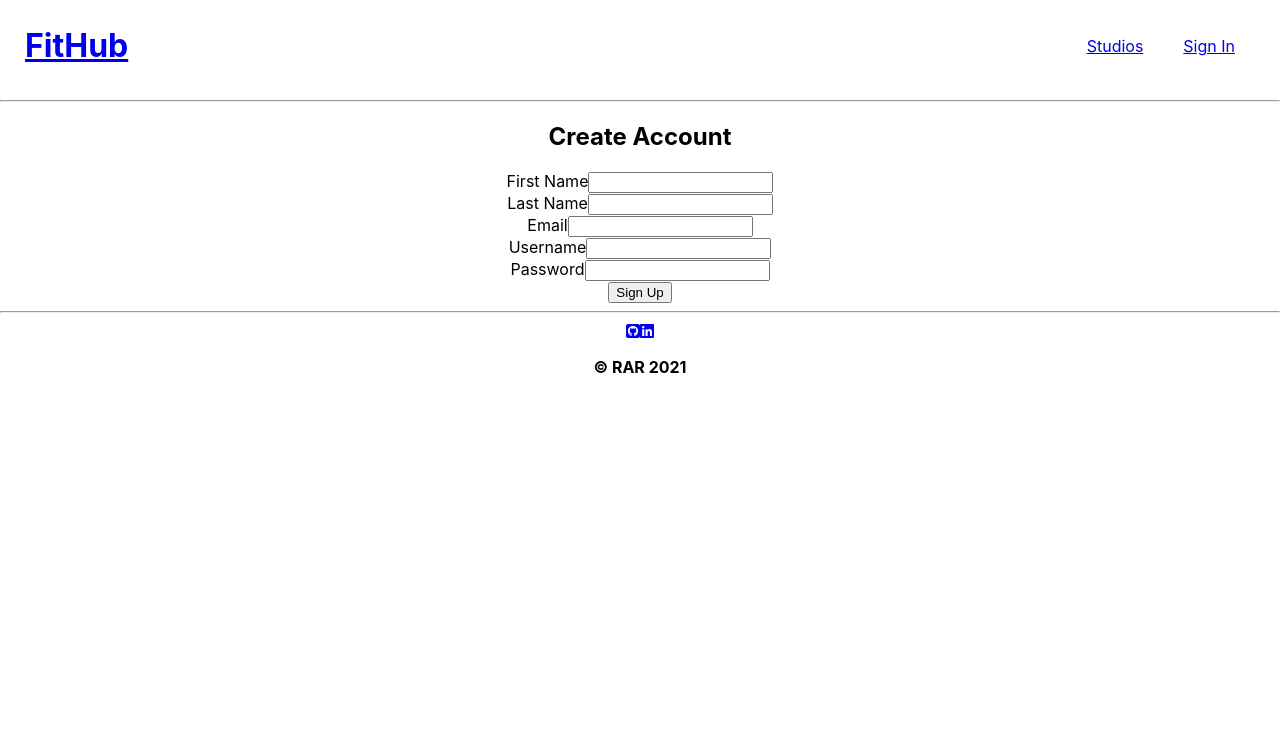
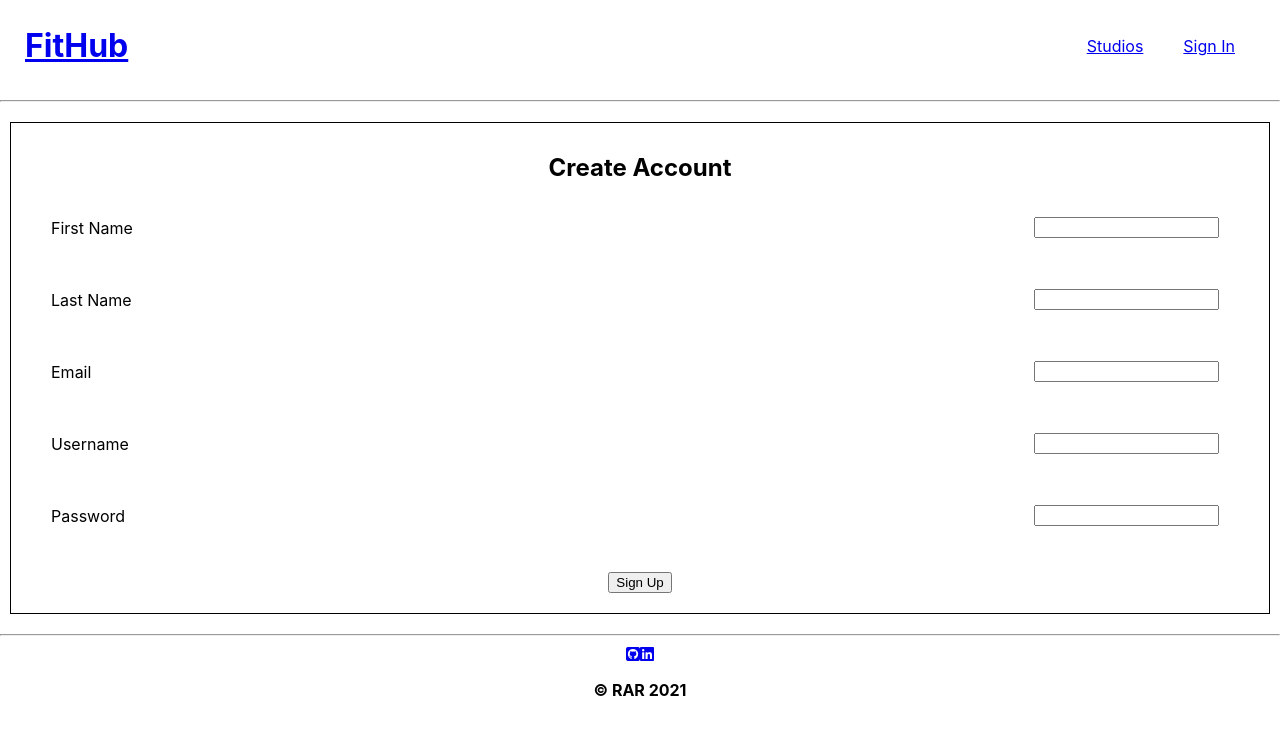
Before and after one commit to rararamberg/fithub, a React (Create React App) app in the folder client/: page /register in a window 1280 px wide. Shown: the top 734 px of the page. Built offline with nearby package versions, Linux system fonts and the light colour scheme; no server answers; sample sign-in values are in the browser's storage.

Commit message:
css styling flex with login and register screen

```diff
--- a/client/src/screens/Login/Login.css
+++ b/client/src/screens/Login/Login.css
@@ -4,9 +4,16 @@
   border: 1px solid black;
 }
 
-.login-div label,
+.login-div label {
+  padding: 0 40px;
+  display: flex;
+  flex-direction: row;
+  justify-content: space-between;
+  align-items: center;
+}
+
 .login-div a {
-  padding: 0 10px;
+  padding: 0 15px;
 }
 
 .login-div input,
--- a/client/src/screens/Login/Login.jsx
+++ b/client/src/screens/Login/Login.jsx
@@ -28,21 +28,25 @@ function Login(props) {
           handleLogin(formData);
         }}
       >
-        <label>Username</label>
+        <label>
+          <p>Username</p>
           <input
             type="text"
             name="username"
             value={username}
             onChange={handleChange}
           />
+        </label>
         <br />
-        <label>Password</label>
+        <label>
+          <p>Password</p>
           <input
             type="password"
             name="password"
             value={password}
             onChange={handleChange}
           />
+        </label>
         <br />
         <Link to="/register">need to register?</Link>
         <button>Sign In</button>
--- a/client/src/screens/Register/Register.css
+++ b/client/src/screens/Register/Register.css
@@ -0,0 +1,18 @@
+.register-div {
+  margin: 20px 10px;
+  padding: 10px 0;
+  border: 1px solid black;
+}
+
+.register-div label {
+  padding: 0 40px;
+  display: flex;
+  flex-direction: row;
+  justify-content: space-between;
+  align-items: center;
+}
+
+.register-div input,
+.register-div button {
+  margin: 10px 10px;
+}
--- a/client/src/screens/Register/Register.jsx
+++ b/client/src/screens/Register/Register.jsx
@@ -30,7 +30,8 @@ function Register(props) {
           handleRegister(formData);
         }}
       >
-        <label>First Name</label>
+        <label>
+          <p>First Name</p>
           <input
             type="text"
             name="first_name"
@@ -38,8 +39,10 @@ function Register(props) {
             onChange={handleChange}
             required
           />
+        </label>
         <br />
-        <label>Last Name</label>
+        <label>
+          <p>Last Name</p>
           <input
             type="text"
             name="last_name"
@@ -47,8 +50,10 @@ function Register(props) {
             onChange={handleChange}
             required
           />
+        </label>
         <br />
-        <label>Email</label>
+        <label>
+          <p>Email</p>
           <input
             type="text"
             name="email"
@@ -56,8 +61,10 @@ function Register(props) {
             onChange={handleChange}
             required
           />
+        </label>
         <br />
-        <label>Username</label>
+        <label>
+          <p>Username</p>
           <input
             type="text"
             name="username"
@@ -65,8 +72,10 @@ function Register(props) {
             onChange={handleChange}
             required
           />
+        </label>
         <br />
-        <label>Password</label>
+        <label>
+          <p>Password</p>
           <input
             type="password"
             name="password"
@@ -74,6 +83,7 @@ function Register(props) {
             onChange={handleChange}
             required
           />
+        </label>
         <br />
 
         <button>Sign Up</button>
```
Lines whose indentation alone changed are shown as unchanged.
